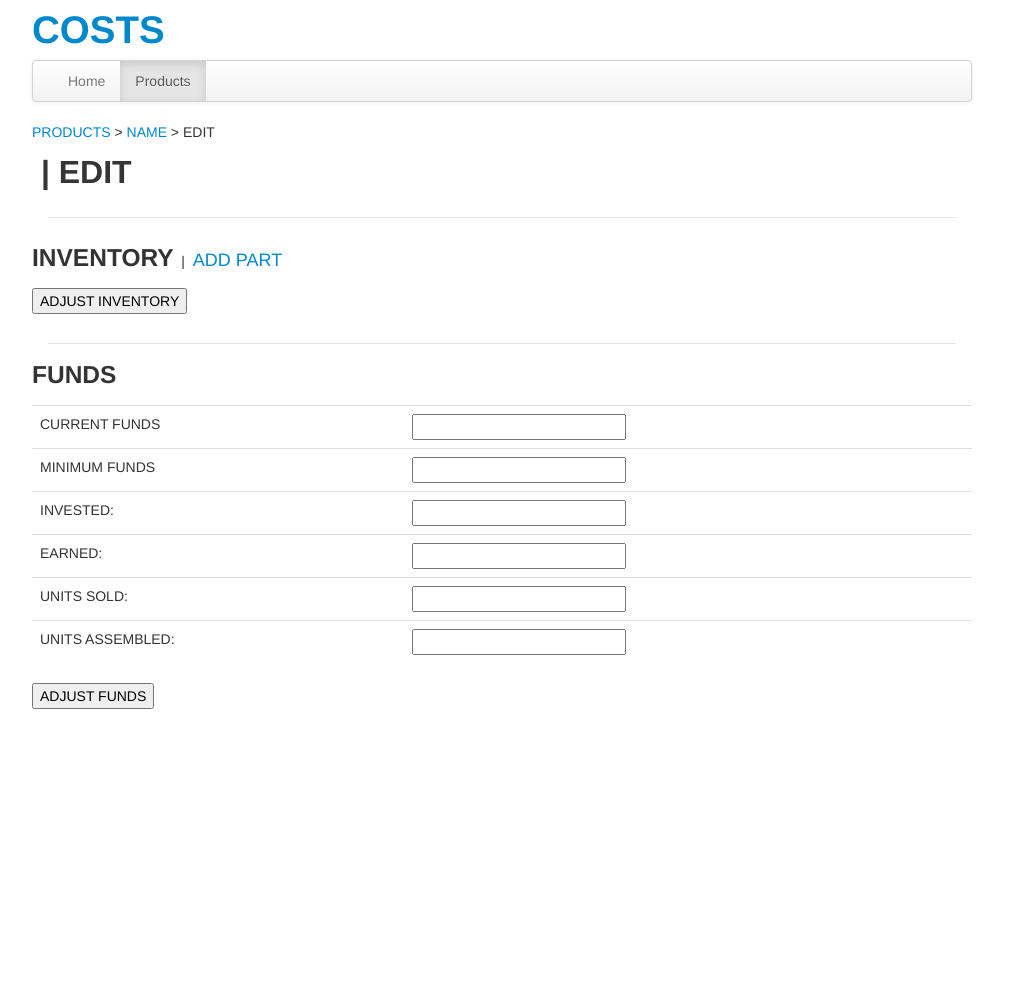
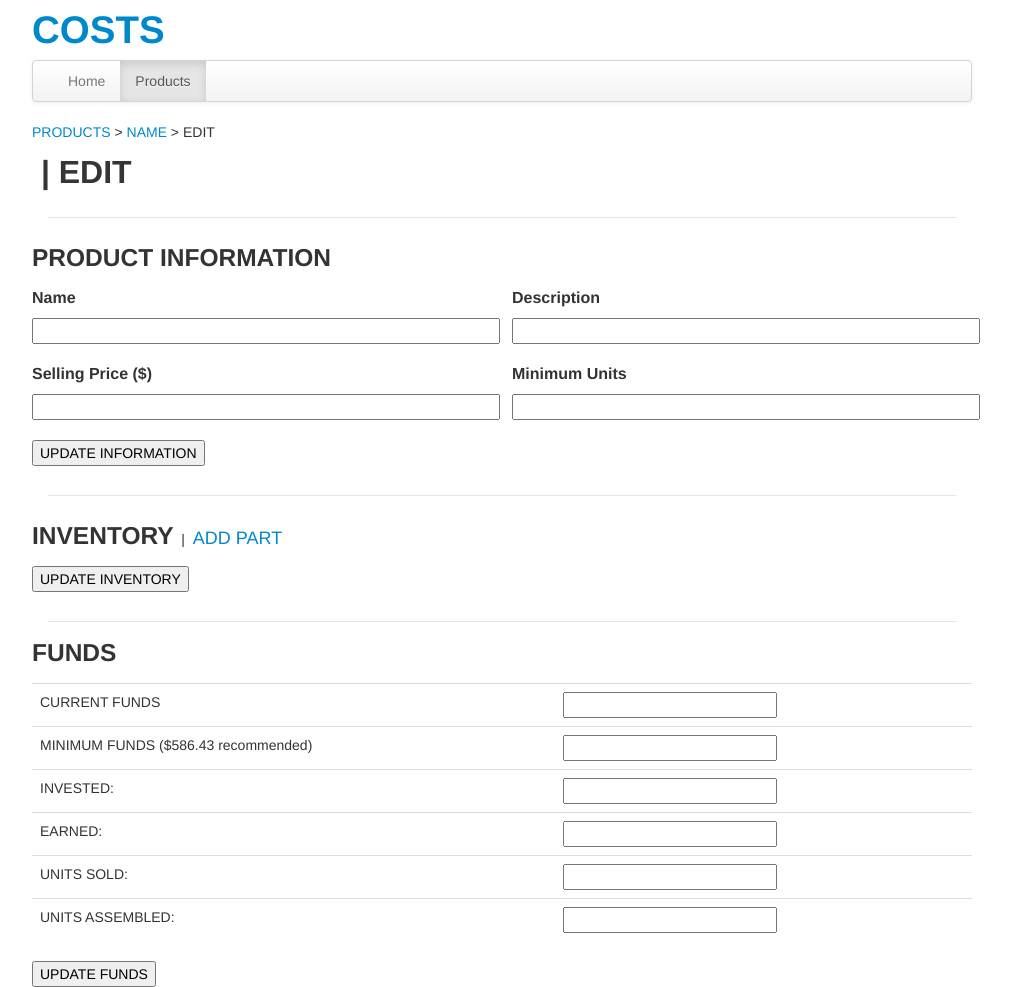
Before and after one commit to connornishijima/COSTS, a PHP site: page /edit.php?product_id=1 in a window 1280 px wide. Shown: the whole page, without its empty margins (138-1149 px from the left). Before the commit the page ends 709 px from the top, so only its background shows below. Run offline with PHP 8.4, Linux system fonts and the light colour scheme; data that the repository does not hold is empty; some libraries are stand-ins or nearby versions.

Commit message:
Added full product editing control to edit.php!

```diff
--- a/edit.php
+++ b/edit.php
@@ -4,17 +4,6 @@
 
     $server_ip = $_SERVER['SERVER_ADDR'];
     $product_id = $_GET["product_id"];
-    $product_nick = "null";
-    $data = file_get_contents("product_index.lst");
-    $data = explode("\n",$data);
-    foreach($data as $line){
-        $line = explode("%|%",$line);
-        $nick = $line[0];
-        $pid = $line[1];
-        if($pid == $product_id){
-            $product_nick = $nick;
-        }
-    }
 ?>
 
 <a href="products.php">PRODUCTS</a> > <a class="postlink" href="product_view.php?product_id=<?php echo $product_id;?>" id="bread_name">NAME</a> > EDIT<br><br>
@@ -24,10 +13,45 @@
     <li class="divider"></li>
 </ul>
 
+<h3 style="display:inline-block;">PRODUCT INFORMATION</h3>
+<div class="row">
+	<div class="span6">
+		<div class="info_key">
+			Name
+		</div>
+		<input id="p_name" type="textbox" class="info_value"></input>
+	</div>
+	<div class="span6">
+		<div class="info_key">
+			Description
+		</div>
+		<input id="p_desc" type="textbox" class="info_value"></input>
+	</div>
+</div>
+<div class="row">
+	<div class="span6">
+		<div class="info_key">
+			Selling Price ($)
+		</div>
+		<input id="p_asking_price" type="textbox" class="info_value"></input>
+	</div>
+	<div class="span6">
+		<div class="info_key">
+			Minimum Units
+		</div>
+		<input id="p_minimum_units" type="textbox" class="info_value"></input>
+	</div>
+</div>
+<button onclick="adjust_information();">UPDATE INFORMATION</button><br><br>
+
+<ul class="nav nav-list">
+    <li class="divider"></li>
+</ul>
+
 <h3 style="display:inline-block;">INVENTORY</h3> &nbsp;|&nbsp; <a href="add_part.php?product_id=<?php echo $product_id;?>" style="font-size:18px;">ADD PART</a>
 
 <div id="parts_list"></div>
-<button onclick="adjust_inventory();">ADJUST INVENTORY</button><br><br>
+<button onclick="adjust_inventory();">UPDATE INVENTORY</button><br><br>
 
 <ul class="nav nav-list">
     <li class="divider"></li>
@@ -41,7 +65,7 @@
         <td><input type="textbox" id="current" /></td>
     </tr>
     <tr>
-        <td>MINIMUM FUNDS</td>
+		<td>MINIMUM FUNDS <div id="min_recommend" style="display:inline-block;">($586.43 recommended)</div></td>
         <td><input type="textbox" id="bottom" /></td>
     </tr>
     <tr>
@@ -61,26 +85,54 @@
     </tr>
 </table>
 
-<button onclick="adjust_funds();">ADJUST FUNDS</button>
+<button onclick="adjust_funds();">UPDATE FUNDS</button>
 
 <script>
+	window["product_nick"] = "";
 	window["profit_per"] = 0;
 	window["parts_list"] = [];
 	fetch_info();
+
+	function adjust_information(){
+		var product_info = "";
+		var keys = ["name","desc","asking_price","minimum_units"];
+		for(x in keys){
+			product_info += keys[x];
+			product_info += "=";
+			product_info += encodeURIComponent($("#p_"+keys[x]).val());
+			product_info += "&";
+
+		}
+		console.log(product_info);
+
+		$.getJSON( "http://<?php echo $server_ip;?>:8080/"+window["product_nick"]+"/adjust_information/"+product_info.substring(0, product_info.length - 1), function(data){
+			if(data["status"] == "success"){
+                finish("edit.php","Product Info updated.","alert-success");
+            }
+		});
+	}
 
 	function adjust_inventory(){
 		var order_info = "";
 		for(x in window["parts_list"]){
 			var ID = window["parts_list"][x];
 			var onhand = $("#"+ID+"_onhand").val();
-			console.log("#"+ID+"_onhand");
-			order_info += ID+"="+onhand+"&";
+			var order_cost = $("#"+ID+"_order_cost").val();
+			var order_quantity = $("#"+ID+"_order_quantity").val();
+			var shipping_cost = $("#"+ID+"_shipping_cost").val();
+			var needed_per = $("#"+ID+"_needed_per").val();
+
+			order_info += ID+"+onhand="+onhand+"&";
+			order_info += ID+"+order_cost="+order_cost+"&";
+			order_info += ID+"+order_quantity="+order_quantity+"&";
+			order_info += ID+"+shipping_cost="+shipping_cost+"&";
+			order_info += ID+"+needed_per="+needed_per+"&";
 		}
 		console.log(order_info);
 
-		$.getJSON( "http://<?php echo $server_ip;?>:8080/<?php echo $product_nick;?>/adjust_stock/"+order_info.substring(0, order_info.length - 1), function(data){
+		$.getJSON( "http://<?php echo $server_ip;?>:8080/"+window["product_nick"]+"/adjust_stock/"+order_info.substring(0, order_info.length - 1), function(data){
 			if(data["status"] == "success"){
-                finish("product_view.php","Inventory was adjusted.","alert-success");
+                finish("product_view.php","Inventory updated.","alert-success");
             }
 		});
 	}
@@ -96,7 +148,7 @@
         var order_info = "current="+current+"&bottom="+bottom+"&invested="+invested+"&earned="+earned+"&units_sold="+units_sold+"&units_assembled="+units_assembled;
         console.log(order_info);
 
-        $.getJSON( "http://<?php echo $server_ip;?>:8080/<?php echo $product_nick;?>/adjust_funds/"+order_info, function(data){
+        $.getJSON( "http://<?php echo $server_ip;?>:8080/"+window["product_nick"]+"/adjust_funds/"+order_info, function(data){
             if(data["status"] == "success"){
                 finish("product_view.php","Funds were adjusted.","alert-success");
             }
@@ -109,6 +161,7 @@
 			for(x in data["products"]){
 				var product_info = data["products"][x];
 				if(product_info["ID"] == <?php echo json_encode($product_id);?>){
+					window["product_nick"] = product_info["nick"];
 					render_product(product_info);
 				}
 			}
@@ -118,6 +171,11 @@
 	function render_product(info){
 		$("#product_name").html(info["name"]);
         $("#bread_name").html(info["name"].toUpperCase());
+
+		$("#p_name").val(info["name"]);
+		$("#p_desc").val(info["desc"]);
+		$("#p_asking_price").val(info["asking_price"]);
+		$("#p_minimum_units").val(info["minimum_units"]);
 
         $("#current").val(info["funds"]["current"].toFixed(2));
         $("#invested").val(info["funds"]["invested"].toFixed(2));
@@ -130,11 +188,20 @@
 		part += "<tr>";
 			part += "<td class='table_head'>PART NAME</td>";
 			part += "<td class='table_head'>ON HAND</td>";
+			part += "<td class='table_head'>ORDER COST</td>";
+			part += "<td class='table_head'>ORDER QUANTITY</td>";
+			part += "<td class='table_head'>SHIPPING COST</td>";
+			part += "<td class='table_head'>NEEDED PER</td>";
+			part += "<td class='table_head'>ACTION</td>";
 		part += "</tr>";
+
+		var min_total = 0;
 
 		for(x in info["parts"]){
 			var ID = info["parts"][x]["ID"];
 			window["parts_list"].push(ID);
+			var part_cost = parseFloat(info["parts"][x]["order_cost"]) + parseFloat(info["parts"][x]["shipping_cost"])
+			min_total += part_cost;
 
 			part += "<tr>";
 			part += 	"<td id='"+ID+"_name'>";
@@ -143,12 +210,43 @@
 			part += 	"<td>";
 			part += 		"<input type='textbox' class='updater' id='"+ID+"_onhand' value='"+info["parts"][x]["onhand"]+"' />";
 			part += 	"</td>";
+			part += 	"<td>";
+			part += 		"<input type='textbox' class='updater' id='"+ID+"_order_cost' value='"+info["parts"][x]["order_cost"]+"' />";
+			part += 	"</td>";
+			part += 	"<td>";
+			part += 		"<input type='textbox' class='updater' id='"+ID+"_order_quantity' value='"+info["parts"][x]["order_quantity"]+"' />";
+			part += 	"</td>";
+			part += 	"<td>";
+			part += 		"<input type='textbox' class='updater' id='"+ID+"_shipping_cost' value='"+info["parts"][x]["shipping_cost"]+"' />";
+			part += 	"</td>";
+			part += 	"<td>";
+			part += 		"<input type='textbox' class='updater' id='"+ID+"_needed_per' value='"+info["parts"][x]["needed_per"]+"' />";
+			part += 	"</td>";
+			part += 	"<td>";
+			part += 		"<div onclick=remove_part(";
+			part +=         	"'" + ID + "',";
+			part +=         	"'" + info["parts"][x]["name"] + "'";
+			part +=			"); class='highlight_bad'>DELETE</div>";
+			part += 	"</td>";
 			part += "</tr>";
 		}
 		part += "</table>";
 		$("#parts_list").html(part);
 
+		min_total *= 1.15;
+		$("#min_recommend").html("(Recommended: "+price_short(min_total)+")");
+
 		console.log(info);
+	}
+
+	function remove_part(part_id,part_name){
+		if(confirm("Do you really want to delete the part '"+part_name+"'?") == true){
+			$.getJSON( "http://<?php echo $server_ip;?>:8080/"+window["product_nick"]+"/remove_part/"+part_id, function(data){
+        	    if(data["status"] == "success"){
+        	        finish("edit.php","Part removed successfully.","alert-success");
+        	    }
+        	});
+		}
 	}
 
 	function price_short(price){
--- a/header.php
+++ b/header.php
@@ -93,6 +93,15 @@
 			font-size:24px;
 			cursor:pointer;
 		}
+		.info_key{
+			font-weight: bold;
+			font-size: 16px;
+			margin-bottom: 10px;
+		}
+		.info_value{
+			width: 100%;
+			margin-bottom: 20px;
+		}
 		</style>
 
 		<script>
```
Also changed, not shown: add_assembly.php (+3 -12 lines), add_funds.php (+3 -12 lines), add_order.php (+3 -14 lines), add_part.php (+4 -12 lines), add_product.php (+0 -11 lines), add_sale.php (+3 -12 lines), product_view.php (+4 -15 lines), receive.php (+3 -14 lines), README.md, 2 other files.
